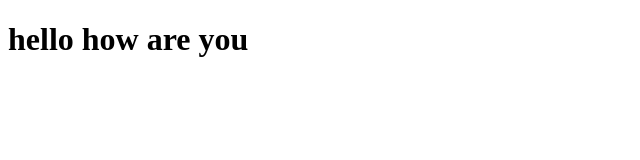
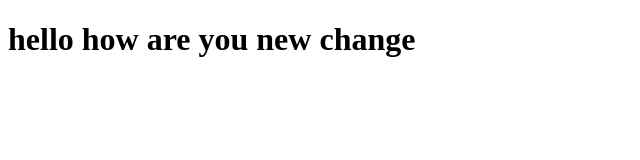
Before and after one commit to huzaifa4725/coursera_web_development, a plain HTML site: page site/index.html in a window 1280 px wide. Shown: the whole page, without its empty margins (0-640 px from the left). Drawn offline with Linux system fonts and the light colour scheme.

Commit message:
Small adiition to page.

```diff
--- a/site/index.html
+++ b/site/index.html
@@ -4,6 +4,6 @@
 	<title></title>
 </head>
 <body>
-<h1>hello how are you </h1>
+<h1>hello how are you new change </h1>
 </body>
 </html>
```
